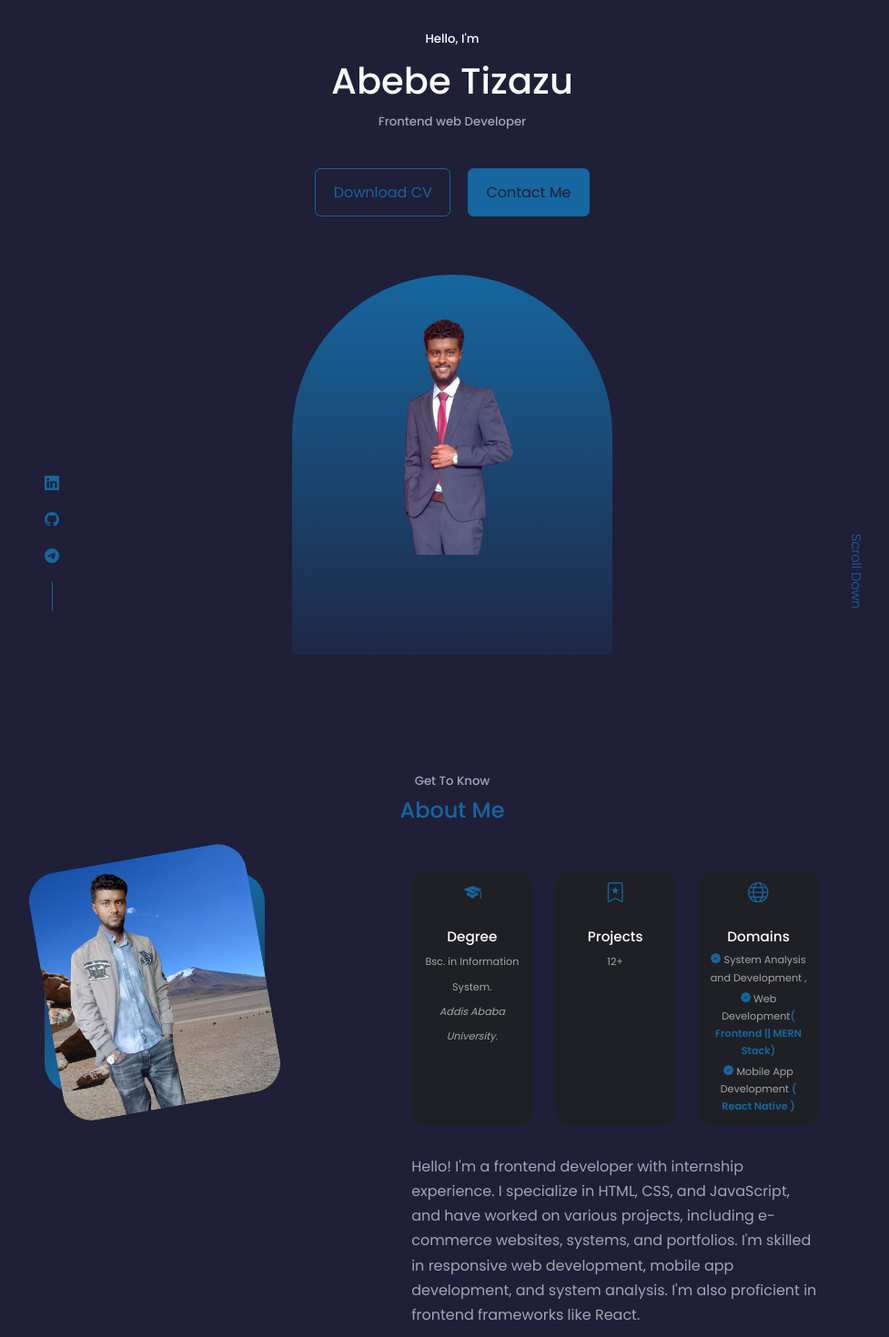
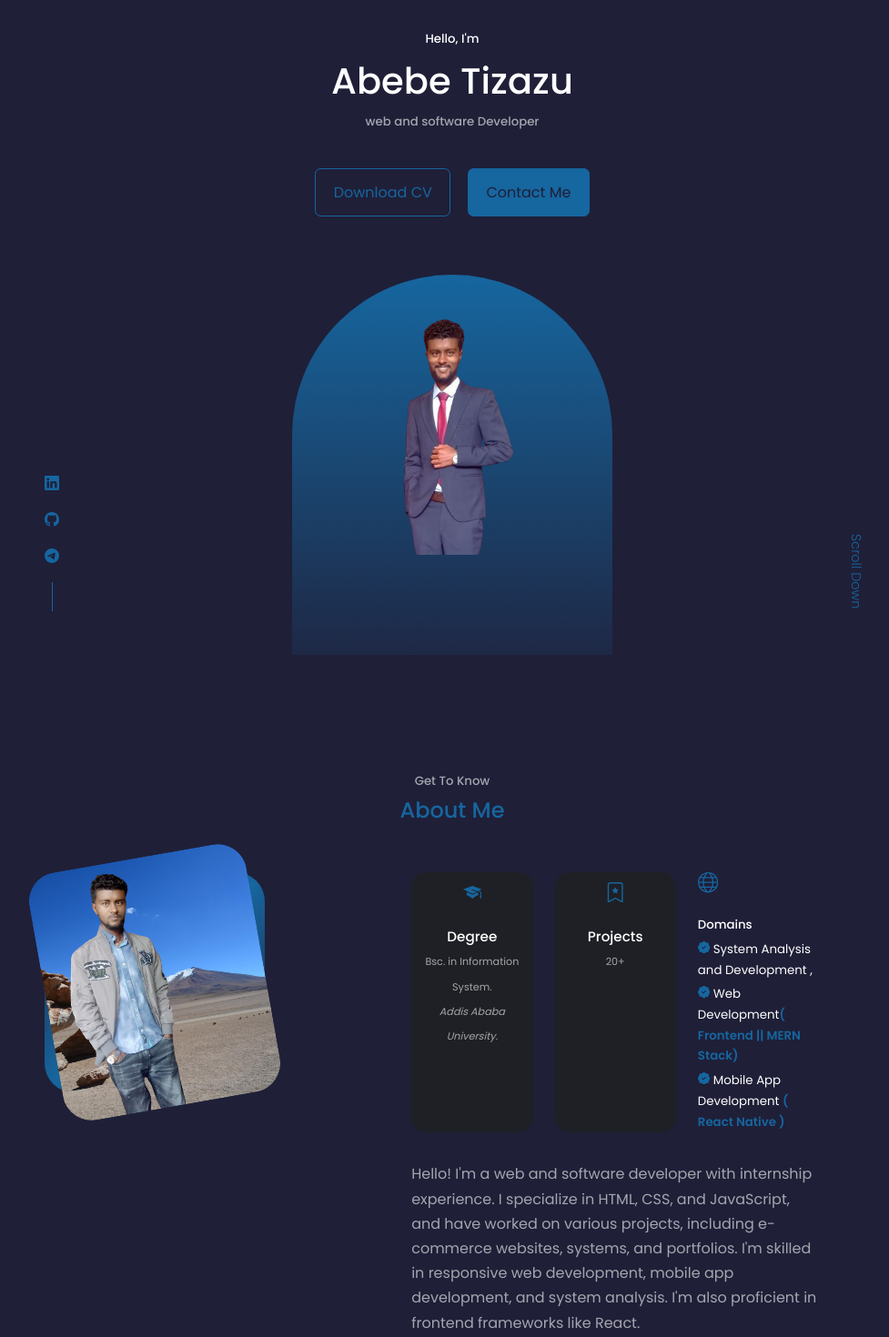
Before and after one commit to Abe-Tiz/myportfolio_master, a React (Create React App) app: page / in a window 1280 px wide. Shown: the part 80-1550 px from the top of the page at 91% size, without its empty margins (143-1120 px from the left). Built offline with nearby package versions, Linux system fonts and the light colour scheme.

Commit message:
update cv

```diff
--- a/src/components/about/About.jsx
+++ b/src/components/about/About.jsx
@@ -34,10 +34,10 @@ const About = () => {
             <article className="about__card">
               <BsBookmarkStar className="about__icon" />
               <h5> Projects</h5>
-              <small>12+</small>
+              <small>20+</small>
             </article>
 
-            <article className="about__card">
+            <article clasName="about__card">
               <TfiWorld className="about__icon" />
               <h5>Domains</h5>
               <small>
@@ -75,7 +75,7 @@ const About = () => {
             </article>
           </div>
           <p>
-            Hello! I'm a frontend developer with internship experience. I
+            Hello! I'm a web and software developer with internship experience. I
             specialize in HTML, CSS, and JavaScript, and have worked on various
             projects, including e-commerce websites, systems, and portfolios.
             I'm skilled in responsive web development, mobile app development,
--- a/src/components/header/Header.jsx
+++ b/src/components/header/Header.jsx
@@ -10,7 +10,7 @@ const Header = () => {
       <div className="container header__container">
         <h5>Hello, I'm</h5>
           <h1>Abebe Tizazu</h1>
-        <h5 className="text-light">Frontend web Developer </h5>
+        <h5 className="text-light"> web and software Developer </h5>
         <CTA/>
         <HeaderSocials/>
         <div className="me">
```
Also changed, not shown: 1 other file (tests, documents, lock files or other folders).
